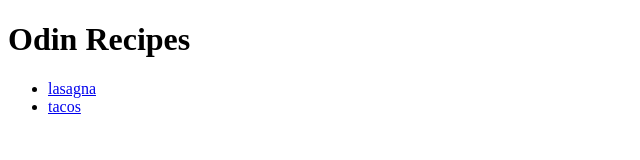
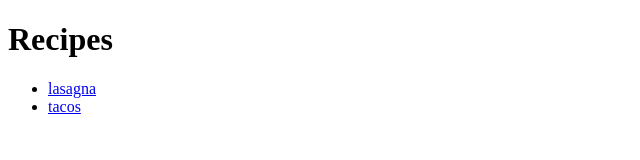
Before and after one commit to dami3n1/learning_html, a plain HTML site: page index.html in a window 1280 px wide. Shown: the whole page, without its empty margins (0-640 px from the left). Drawn offline with Linux system fonts and the light colour scheme.

Commit message:
Changed website name

```diff
--- a/index.html
+++ b/index.html
@@ -3,10 +3,10 @@
 <head>
     <meta charset="UTF-8">
     <meta name="viewport" content="width=device-width, initial-scale=1.0">
-    <title>odin-recipes</title>
+    <title>Recipes</title>
 </head>
 <body>
-    <h1>Odin Recipes</h1>
+    <h1>Recipes</h1>
     <ul>
         <li><a href="/recipes/lasagna.html">lasagna</a></li>
         <li><a href="/recipes/tacos.html">tacos</a></li>
```
